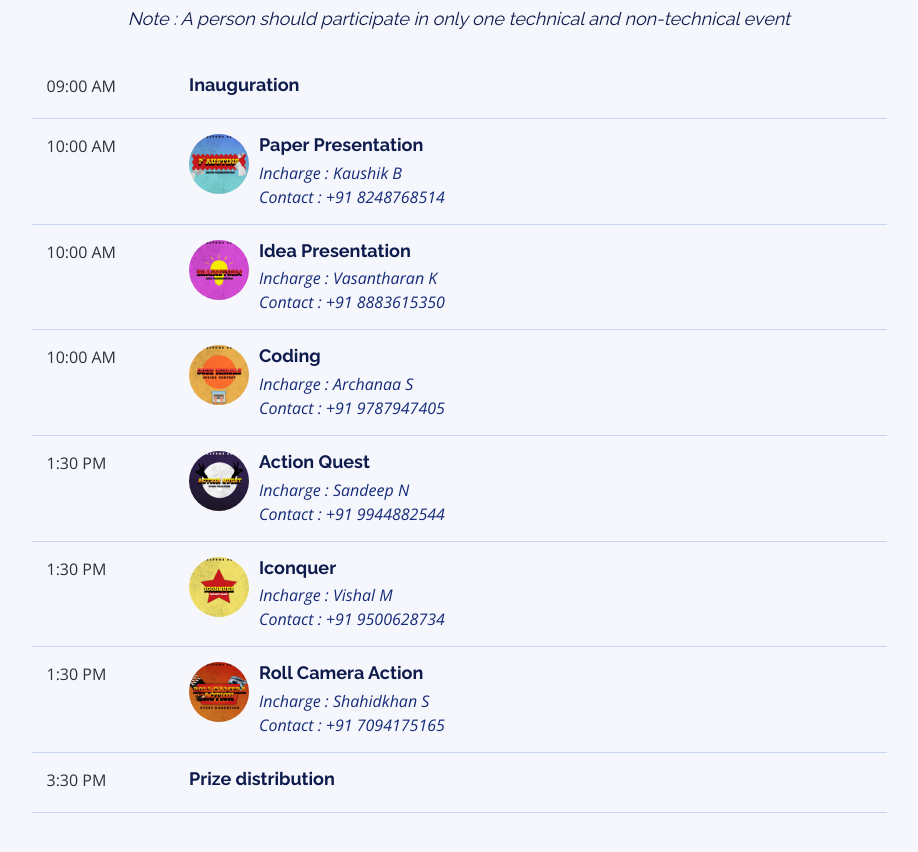
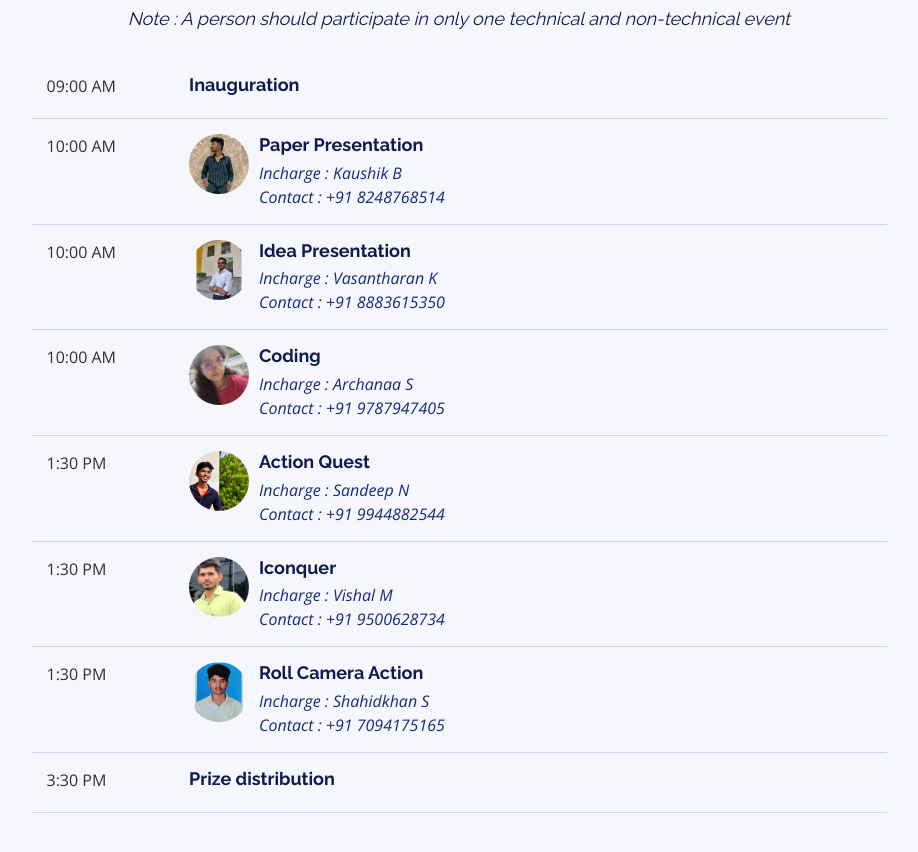
Before and after one commit to vibeeshvibi/AI-Association, a plain HTML site: page index.html in a window 1280 px wide. Shown: the part 3140-3992 px from the top of the page, without its empty margins (181-1099 px from the left). Drawn offline with nearby package versions, Linux system fonts and the light colour scheme.

Commit message:
image update

```diff
--- a/index.html
+++ b/index.html
@@ -241,7 +241,7 @@
               <div class="col-md-2"><time>10:00 AM</time></div>
               <div class="col-md-10">
                 <div class="speaker">
-                  <img src="img/paper.jpg" alt="Brenden Legros">
+                  <img src="img/kaushik.jpg" alt="Brenden Legros">
                 </div>
                 <h4>Paper Presentation</h4>
                 <p>Incharge : Kaushik B</p>
@@ -253,7 +253,7 @@
               <div class="col-md-2"><time>10:00 AM</time></div>
               <div class="col-md-10">
                 <div class="speaker">
-                  <img src="img/idea.png" alt="Brenden Legros">
+                  <img src="img/vasanth.jpg" alt="Brenden Legros">
                 </div>
                 <h4>Idea Presentation</h4>
                 <p>Incharge : Vasantharan K</p>
@@ -265,7 +265,7 @@
               <div class="col-md-2"><time>10:00 AM</time></div>
               <div class="col-md-10">
                 <div class="speaker">
-                  <img src="img/code.jpg" alt="Brenden Legros">
+                  <img src="img/archana.jpg" alt="Brenden Legros">
                 </div>
                 <h4>Coding</h4>
                 <p>Incharge : Archanaa S</p>
@@ -277,7 +277,7 @@
               <div class="col-md-2"><time>1:30 PM</time></div>
               <div class="col-md-10">
                 <div class="speaker">
-                  <img src="img/action.jpg" alt="Brenden Legros">
+                  <img src="img/sandeep.jpg" alt="Brenden Legros">
                 </div>
                 <h4>Action Quest</h4>
                 <p>Incharge : Sandeep N</p>
@@ -289,7 +289,7 @@
               <div class="col-md-2"><time>1:30 PM</time></div>
               <div class="col-md-10">
                 <div class="speaker">
-                  <img src="img/iconquer.jpg" alt="Brenden Legros">
+                  <img src="img/vishal.jpg" alt="Brenden Legros">
                 </div>
                 <h4>Iconquer</h4>
                 <p>Incharge : Vishal M</p>
@@ -300,7 +300,7 @@
               <div class="col-md-2"><time>1:30 PM</time></div>
               <div class="col-md-10">
                 <div class="speaker">
-                  <img src="img/roll.jpg" alt="Brenden Legros">
+                  <img src="img/sahid.jpg" alt="Brenden Legros">
                 </div>
                 <h4>Roll Camera Action</h4>
                 <p>Incharge : Shahidkhan S</p>
```
Also changed, not shown: img/Prize.jpg (added), img/archana.jpg (added), img/inauguration.jpg (added), img/kaushik.jpg (added), img/sahid.jpg (added), img/sandeep.jpg (added), img/vasanth.jpg (added), img/vishal.jpg (added).
